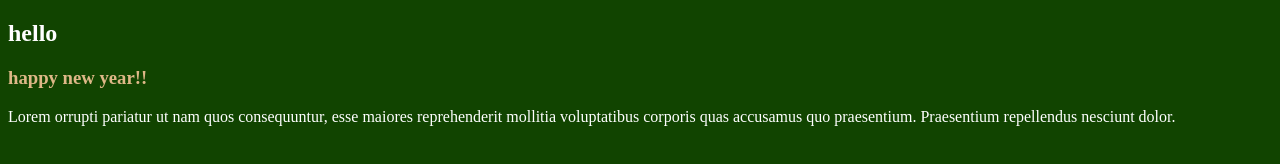
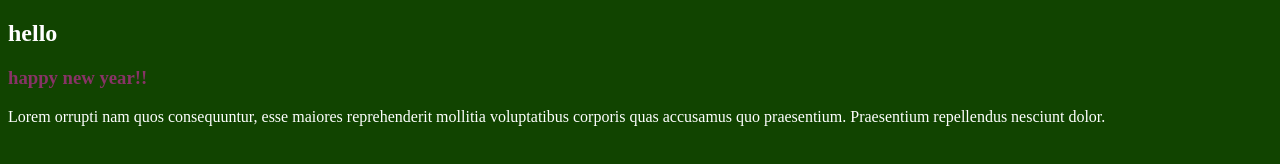
Before and after one commit to skymin125125/portfolio, a plain HTML site: page index.html in a window 1280 px wide. Drawn offline with Linux system fonts and the light colour scheme.

Commit message:
0121
0000

```diff
--- a/index.html
+++ b/index.html
@@ -10,6 +10,6 @@
     <body>
         <h2>hello</h2>
         <h3>happy new year!!</h3>
-        <p>Lorem orrupti pariatur ut nam quos consequuntur, esse maiores reprehenderit mollitia voluptatibus corporis quas accusamus quo praesentium. Praesentium repellendus nesciunt dolor.</p>
+        <p>Lorem orrupti nam quos consequuntur, esse maiores reprehenderit mollitia voluptatibus corporis quas accusamus quo praesentium. Praesentium repellendus nesciunt dolor.</p>
     </body>
 </html>
--- a/style.css
+++ b/style.css
@@ -7,7 +7,7 @@ h2 {
 }
 
 h3 {
-    color: burlywood;
+    color: #883366;
 }
 
 p {
```
